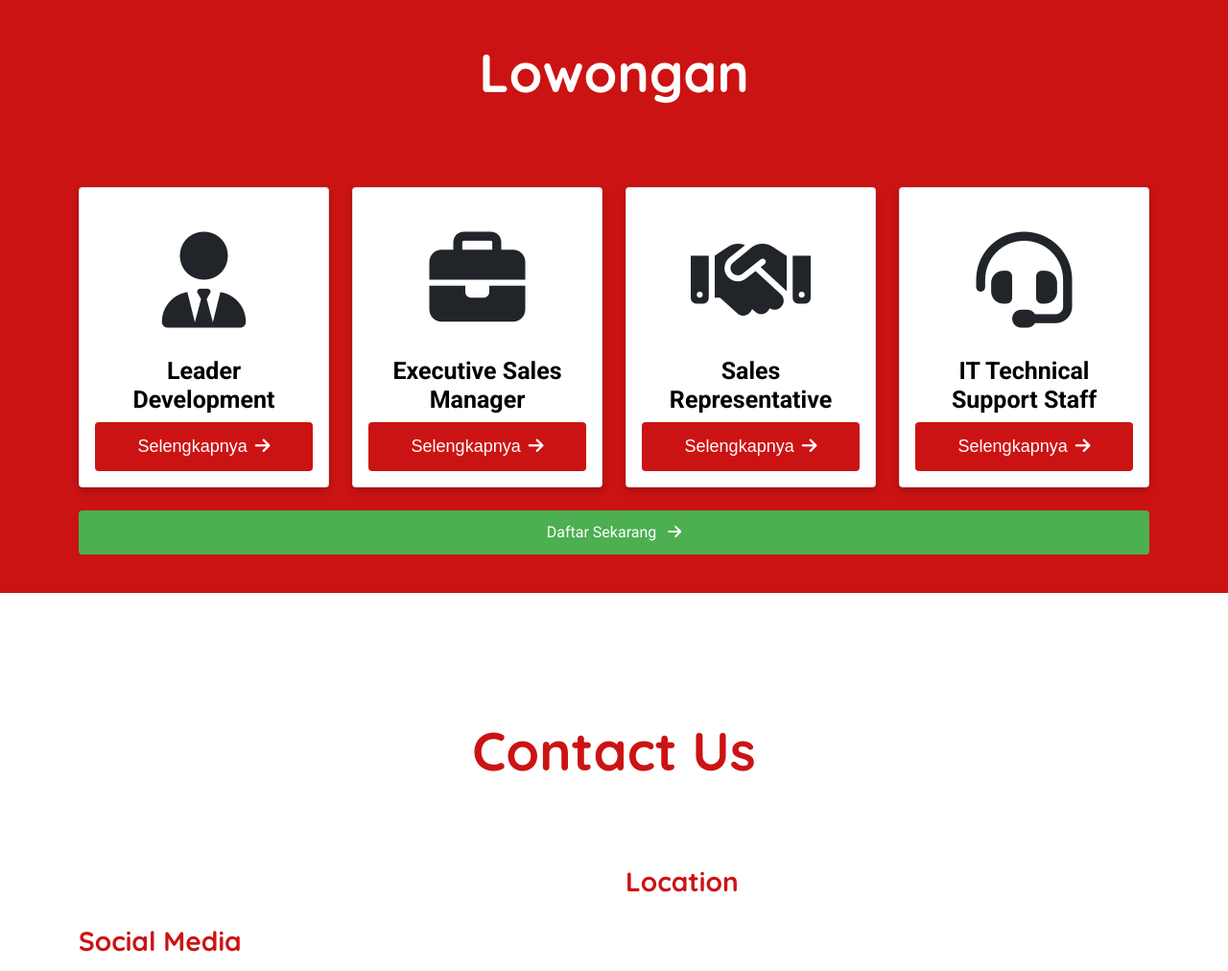
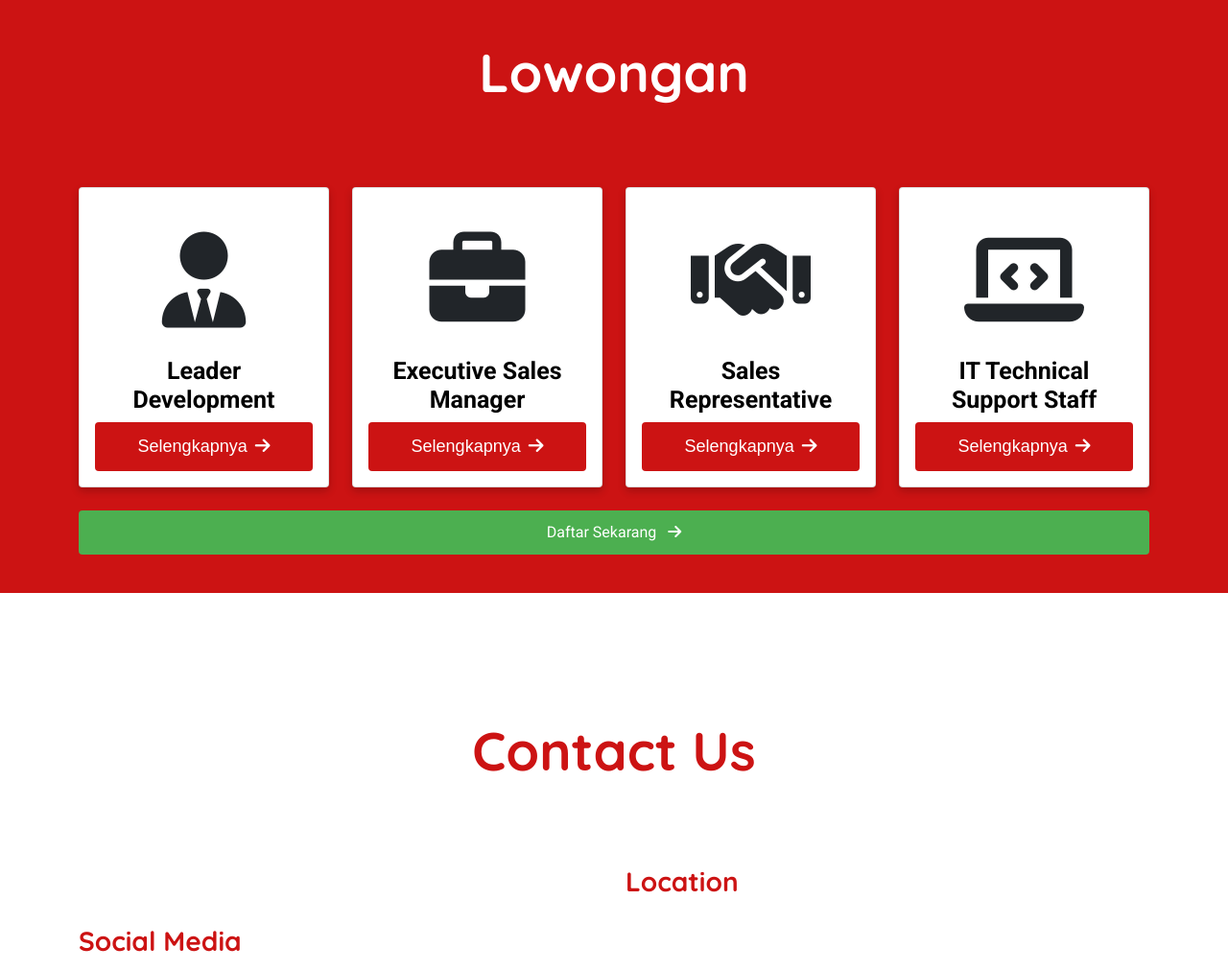
Before and after one commit to windmouse/ptk33distribusi.github.io, a plain HTML site: page career.html in a window 1280 px wide. Shown: the part 718-1730 px from the top of the page at 96% size. Drawn offline with nearby package versions, Linux system fonts and the light colour scheme; grey boxes are pictures that could not be loaded.

Commit message:
Update career.html

```diff
--- a/career.html
+++ b/career.html
@@ -259,7 +259,7 @@
                     <div class="col-md-3">
                         <div class="card">
                             <div class="card-body">
-                                <i class="fas fa-headset" style=" font-size: 100px; padding: 30px;"></i> <!-- Icon -->
+                                <i class="fas fa-laptop-code" style=" font-size: 100px; padding: 30px;"></i> <!-- Icon -->
                                 <h6 class="card-title">IT Technical Support Staff</h6> <!-- Product Title -->
                                 <button class="btn" onmouseenter="showPopup(this)"
                                     onmouseleave="hidePopup()">Selengkapnya<i
```
